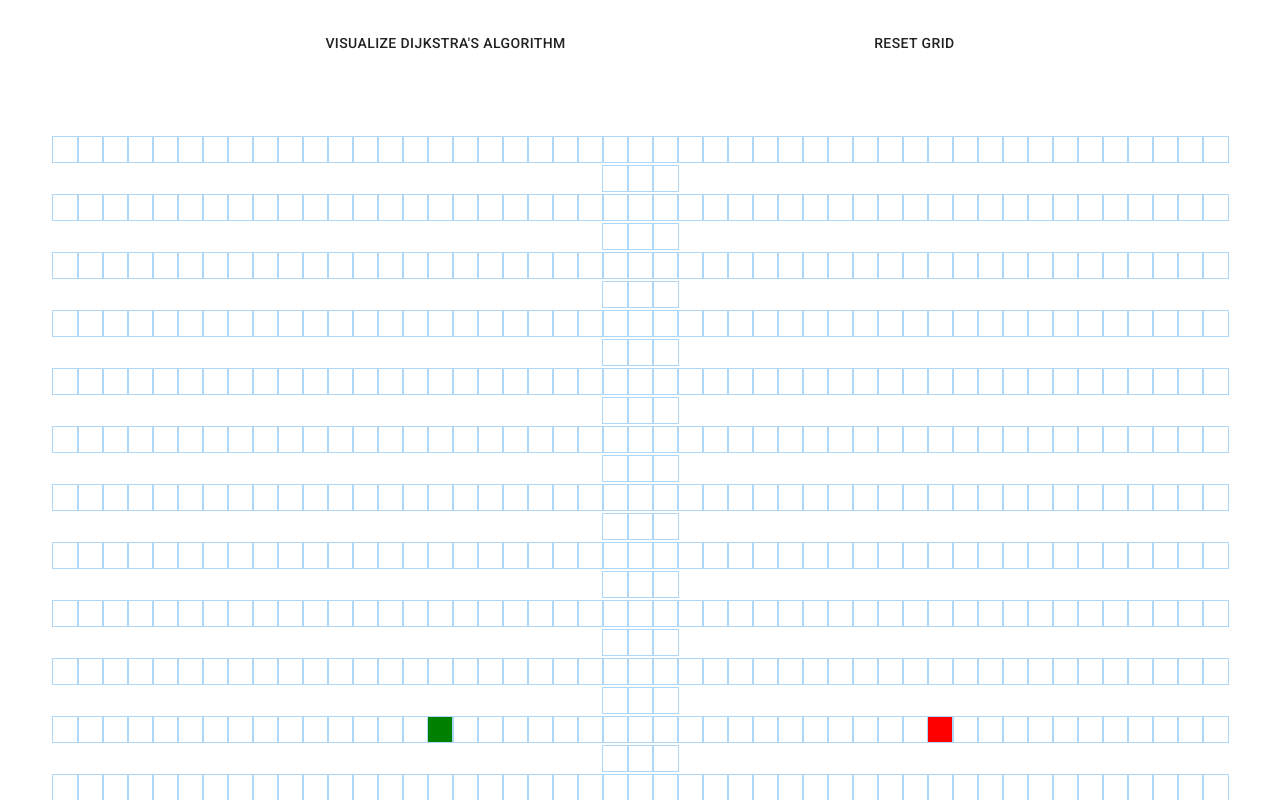
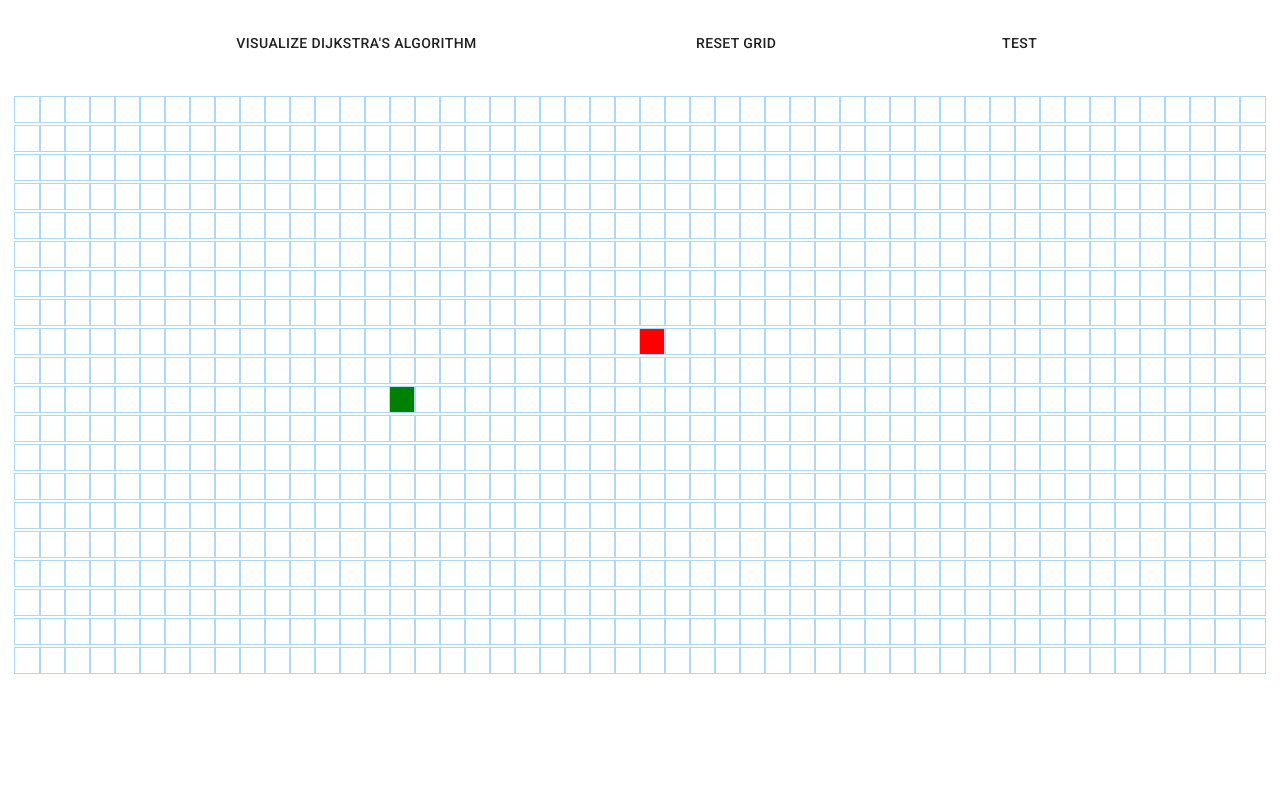
Before and after one commit to mrodriguez648/react-pathfinding-visualizer, a React (Create React App) app: page / in a window 1280 px wide. Shown: the top 800 px of the page. Built offline with nearby package versions, Linux system fonts and the light colour scheme.

Commit message:
major update: the wall update, added logic and correct reset functionality for wall nodes

```diff
--- a/src/App.js
+++ b/src/App.js
@@ -5,7 +5,7 @@ import PathfindingVisualizer from './PathfindingVisualizer/PathfindingVisualizer
 function App() {
   return (
     <div className="App">
-      <PathfindingVisualizer></PathfindingVisualizer>
+      <PathfindingVisualizer />
     </div>
   );
 }
--- a/src/PathfindingVisualizer/Node/Node.jsx
+++ b/src/PathfindingVisualizer/Node/Node.jsx
@@ -3,8 +3,13 @@ import React, {Component} from 'react';
 import './Node.css';
 
 export default class Node extends Component {
+
   shouldComponentUpdate(nextProps, nextState) {
-    return (this.props.isVisited !== nextProps.isVisited);
+    return (
+      (this.props.isGraphNode !== nextProps.isGraphNode) ||
+      (this.props.isShortestPathNode !== nextProps.isShortestPathNode) ||
+      (this.props.isWall !== nextProps.isWall)
+    );
   }
 
   render() {
@@ -13,25 +18,60 @@ export default class Node extends Component {
       col,
       isStart,
       isFinish,
-      isVisited,
+      isGraphNode,
+      isShortestPathNode,
       isWall,
+      onMouseEnter: onMouseOver
     } = this.props;
 
-    const extraClassName =
+    const stylingClassName =
     isFinish
     ? 'node-finish'
     : isStart
     ? 'node-start'
-    : isVisited
-    ? 'node-visited'
     : isWall
     ? 'node-wall'
+    : isShortestPathNode
+    ? 'node-shortest-path'
+    : isGraphNode
+    ? 'node-graph'
     : '';
 
     return (
       <div
         id={`node-${row}-${col}`}
-        className={`node ${extraClassName}`}></div>
+        className={`node ${stylingClassName}`}
+        onMouseDown={this.handleOnMouseDown}
+        onMouseOver={onMouseOver}>
+      </div>
     );
   }
+
+  /*
+  HANDLE MOUSE EVENTS FOR CLICK AND DRAG WALL CREATION
+  */
+
+  // handleOnPointerEnter = () => {
+  //   console.log("pointerEnter");
+  // }
+
+  handleOnMouseDown = () => {
+    console.log("mouseDown");
+    if (this.props.isStart || this.props.isFinish) return null;
+    this.props.updateWallNode(this.props.row, this.props.col, this.props.isWall);
+  }
+
+  // handleOnMouseEnter = () => {
+  //   console.log("mouseEnter");
+  //   // if (this.props.isStart || this.props.isFinish) return null;
+  //   // this.props.updateWallNode(this.props.row, this.props.col, this.props.isWall);
+  // }
+
+  // handleMouseEnter(row, col) {
+  //   console.log("Mouse entered at", row, col);
+  // }
+
+  // handleMouseUp() {
+  //   console.log("Mouse up");
+  // }
 }
--- a/src/PathfindingVisualizer/PathfindingVisualizer.css
+++ b/src/PathfindingVisualizer/PathfindingVisualizer.css
@@ -1,5 +1,5 @@
 .grid {
-  margin: 50px;
+  margin: 10px;
 }
 
 .interface {
--- a/src/PathfindingVisualizer/PathfindingVisualizer.jsx
+++ b/src/PathfindingVisualizer/PathfindingVisualizer.jsx
@@ -1,110 +1,162 @@
 import React, { Component } from 'react';
 import Node from './Node/Node';
 import { dijkstra } from '../algorithms/dijkstra';
-
 import { Button } from "@material-ui/core";
 
 import './PathfindingVisualizer.css';
 
 /*
 TO-DO:
-  IMPLEMENT SHORTEST PATH ANIMATION AFTER RUNNING AN ALG
-  ADD WALL CREATION/DELETION FUNCTIONALITY FOR USER
   INTEGRATE LOGIC FOR DEALING WITH WALL NODES
 */
 
+const ROW_COUNT = 20;
+const COL_COUNT = 50;
 const START_NODE_ROW = 10;
 const START_NODE_COL = 15;
-const FINISH_NODE_ROW = 10;
-const FINISH_NODE_COL = 35;
+const FINISH_NODE_ROW = 8;
+const FINISH_NODE_COL = 25;
 let ANIMATION_TIMEOUTS = [];
 
 export default class PathfindingVisualizer extends Component {
-  constructor() {
-    super();
+  constructor(props) {
+    super(props);
     this.state = {
-      grid: [],
-      mouseIsPressed: false,
+      grid: this.initGrid(),
       isVisualizing: false
     };
   }
 
-  componentDidMount() {
-    const grid = getInitialGrid();
-    this.setState({ grid });
+  updateWallNode = (row, col, isWallProp) => {
+    const newGrid = this.state.grid;
+    const oldNode = newGrid[row][col];
+    const updatedNode = React.cloneElement(
+      oldNode,
+      {isWall: !isWallProp}
+    )
+    newGrid[row][col] = updatedNode;
+    this.setState({ grid: newGrid });
   }
 
-  handleMouseDown = (row, col) => {
-    console.log("Mouse down");
+  handleOnMouseEnter = () => {
+    console.log("mouseEnter");
+    // if (this.props.isStart || this.props.isFinish) return null;
+    // this.props.updateWallNode(this.props.row, this.props.col, this.props.isWall);
   }
 
-  handleMouseEnter = (row, col) => {
-    console.log("Mouse entered");
-  }
-
-  handleMouseUp = () => {
-    console.log("Mouse up");
-  }
+  initGrid = () => {
+    const grid = [];
+    let nodeCount = 0;
+    for (let row = 0; row < ROW_COUNT; row++) {
+      const currentRow = [];
+      for (let col = 0; col < COL_COUNT; col++) {
+        const node =
+        <Node
+          key={nodeCount}
+          row={row}
+          col={col}
+          isStart={row === START_NODE_ROW && col === START_NODE_COL}
+          isFinish={row === FINISH_NODE_ROW && col === FINISH_NODE_COL}
+          isGraphNode={false}
+          isShortestPathNode={false}
+          isWall={false}
+          updateWallNode={this.updateWallNode}
+          onMouseOver={this.handleOnMouseEnter}>
+        </Node>
+        currentRow.push(node);
+        nodeCount += 1;
+      }
+      grid.push(currentRow);
+    }
+    return grid;
+  };
 
   resetGrid = () => {
-    const grid = getInitialGrid();
-    for (var i = 0; i < ANIMATION_TIMEOUTS.length; i++) {
+    console.log("resetGrid");
+    // clear in progress and queued animations
+    for (let i = 0; i < ANIMATION_TIMEOUTS.length; i++) {
       clearTimeout(ANIMATION_TIMEOUTS[i]);
     }
+    const newGrid = this.initGrid();
     ANIMATION_TIMEOUTS = [];
-    this.setState({ grid: grid, isVisualizing: false });
+    this.setState({ grid: newGrid, isVisualizing: false });
   }
 
   runDijkstra = () => {
-    if(this.state.isVisualizing) return;
     this.setState({ isVisualizing: true });
     const { grid } = this.state;
     const startNode = grid[START_NODE_ROW][START_NODE_COL];
     const targetNode = grid[FINISH_NODE_ROW][FINISH_NODE_COL];
-    const visitedNodesInOrder = dijkstra(grid, startNode, targetNode);
-    ANIMATION_TIMEOUTS = this.animateDijsktra(visitedNodesInOrder);
+    const visitedGraphNodesInOrder = dijkstra(grid, startNode, targetNode);
+    const [targetGraphNode] = visitedGraphNodesInOrder.slice(-1);
+    const shortestPathGraphNodes = getNodesInShortestPathOrder(targetGraphNode);
+    ANIMATION_TIMEOUTS = this.animateDijsktra(visitedGraphNodesInOrder, shortestPathGraphNodes);
   }
 
-  animateDijsktra(visitedNodesInOrder) {
+  animateDijsktra = (visitedNodesInOrder, shortestPathGraphNodes) => {
     const timeouts = [];
-    for (let i = 0; i < visitedNodesInOrder.length; i++) {
+    let t = 0;
+    // animate graph nodes traversed by algo
+    for (let i = 0; i < visitedNodesInOrder.length; i++, t++) {
       timeouts.push(setTimeout(() => {
         const node = visitedNodesInOrder[i];
-        const newGrid = this.state.grid.slice();
-        const newNode =
-        <Node
-        key={node.key}
-        row={node.props.row}
-        col={node.props.col}
-        isStart={node.props.isStart}
-        isFinish={node.props.isFinish}
-        isVisited={true}
-        isWall={node.isWall}>
-        </Node>
+        const newGrid = this.state.grid;
+        const newNode = React.cloneElement(
+          node,
+          {isGraphNode: true}
+        );
         newGrid[node.props.row][node.props.col] = newNode;
         this.setState({ grid: newGrid });
-      }, 10 * i));
+      }, 15 * t));
+    }
+
+    // animate shortest path
+    for (let i = 0; i < shortestPathGraphNodes.length; i++, t++) {
+      timeouts.push(setTimeout(() => {
+        const node = shortestPathGraphNodes[i];
+        const newGrid = this.state.grid;
+        const newNode = React.cloneElement(
+          node,
+          {isShortestPathNode: true}
+        );
+        newGrid[node.props.row][node.props.col] = newNode;
+        this.setState({ grid: newGrid });
+      }, 20 * t));
     }
     return timeouts;
   }
 
+  testFunct = () => {
+    const baseNode = this.state.grid[0][0]
+    console.log("test funct node", baseNode);
+    const newNode = React.cloneElement(
+      baseNode,
+      {isGraphNode: true}
+    );
+    console.log("test funct new node", newNode);
+  }
+
   render() {
-    const {grid} = this.state;
-
+    const grid = this.state.grid;
     return (
       <>
       <div className="interface">
-        <Button onClick={() => this.runDijkstra()}>
+        <Button
+        disabled={this.state.isVisualizing}
+        onClick={() => this.runDijkstra()}>
           Visualize Dijkstra's Algorithm
         </Button>
         <Button onClick={() => this.resetGrid()}>
           Reset Grid
         </Button>
+        <Button onClick={() => this.testFunct()}>
+          Test
+        </Button>
       </div>
       <div className="grid">
         {grid.map((row, rowIdx) => {
           return (
-            <div key={rowIdx}>
+            <div id={`row-${rowIdx}`} key={rowIdx}>
               {row.map((node) => {
                 return node;
               })}
@@ -117,37 +169,14 @@ export default class PathfindingVisualizer extends Component {
   }
 }
 
-const getInitialGrid = () => {
-  const grid = [];
-  let nodeCount = 0;
-  for (let row = 0; row < 20; row++) {
-    const currentRow = [];
-    for (let col = 0; col < 50; col++) {
-      const node =
-      <Node
-        key={nodeCount}
-        row={row}
-        col={col}
-        isStart={row === START_NODE_ROW && col === START_NODE_COL}
-        isFinish={row === FINISH_NODE_ROW && col === FINISH_NODE_COL}
-        isVisited={false}
-        isWall={false}>
-      </Node>
-      currentRow.push(node);
-      nodeCount += 1;
-    }
-    grid.push(currentRow);
+// Backtracks from the targetNode to find the shortest path.
+// Only works when called after a graph alg
+function getNodesInShortestPathOrder(targetGraphNode) {
+  const nodesInShortestPathOrder = [];
+  let currentNode = targetGraphNode;
+  while (currentNode !== null) {
+    nodesInShortestPathOrder.unshift(currentNode);
+    currentNode = currentNode.previousNode;
   }
-  return grid;
-};
-
-// const getNewGridWithWallToggled = (grid, row, col) => {
-//   const newGrid = grid.slice();
-//   const node = newGrid[row][col];
-//   const newNode = {
-//     ...node,
-//     isWall: !node.isWall,
-//   };
-//   newGrid[row][col] = newNode;
-//   return newGrid;
-// };
+  return nodesInShortestPathOrder;
+}
--- a/src/algorithms/dijkstra.js
+++ b/src/algorithms/dijkstra.js
@@ -2,12 +2,11 @@
 // in which they were visited. Also makes nodes point back to their
 // previous node, effectively allowing us to compute the shortest path by backtracking from the finish node.
 
-export function dijkstra(grid, startNode, finishNode) {
+export function dijkstra(grid, startNode, targetNode) {
   const visitedNodesInOrder = [];
   const graphNodes = initGraphNodes(grid);
   const unvisitedNodes = graphNodes.slice();
   unvisitedNodes[startNode.key].distance = 0;
-
   while (!!unvisitedNodes.length) {
     sortNodesByDistance(unvisitedNodes);
     const closestNode = unvisitedNodes.shift();
@@ -16,12 +15,29 @@ export function dijkstra(grid, startNode, finishNode) {
     // If the closest node is at a distance of infinity,
     // we must be trapped and should therefore stop.
     if (closestNode.distance === Infinity) return visitedNodesInOrder;
+    closestNode.isVisited = true;
     visitedNodesInOrder.push(closestNode);
-    if (closestNode.key === finishNode.key) {
+    if (closestNode.key === targetNode.key) {
       return visitedNodesInOrder;
     }
     updateUnvisitedNeighbors(closestNode, graphNodes, grid);
   }
+}
+
+function initGraphNodes(grid) {
+  const unvisitedNodes = [];
+  for (const row of grid) {
+    for (const node of row) {
+      const newNode = {
+        ...node,
+        isVisited: false,
+        distance: Infinity,
+        previousNode: null
+      }
+      unvisitedNodes.push(newNode);
+    }
+  }
+  return unvisitedNodes;
 }
 
 function sortNodesByDistance(unvisitedNodes) {
@@ -49,32 +65,5 @@ function getUnvisitedNeighbors(node, graphNodes, grid) {
   if (col > 0) neighbors.push(graphNodes[grid[row][col - 1].key]);
   // right
   if (col < grid[0].length) neighbors.push(graphNodes[grid[row][col + 1].key]);
-  return neighbors;
+  return neighbors.filter(neighbor => !neighbor.isVisited);
 }
-
-function initGraphNodes(grid) {
-  const unvisitedNodes = [];
-  for (const row of grid) {
-    for (const node of row) {
-      const newNode = {
-        ...node,
-        distance: Infinity,
-        previousNode: null
-      }
-      unvisitedNodes.push(newNode);
-    }
-  }
-  return unvisitedNodes;
-}
-
-// Backtracks from the finishNode to find the shortest path.
-// Only works when called *after* the dijkstra method above.
-export function getNodesInShortestPathOrder(finishNode) {
-  const nodesInShortestPathOrder = [];
-  let currentNode = finishNode;
-  while (currentNode !== null) {
-    nodesInShortestPathOrder.unshift(currentNode);
-    currentNode = currentNode.previousNode;
-  }
-  return nodesInShortestPathOrder;
-}
```
Also changed, not shown: src/PathfindingVisualizer/Node/Node.css (+32 -10 lines).
